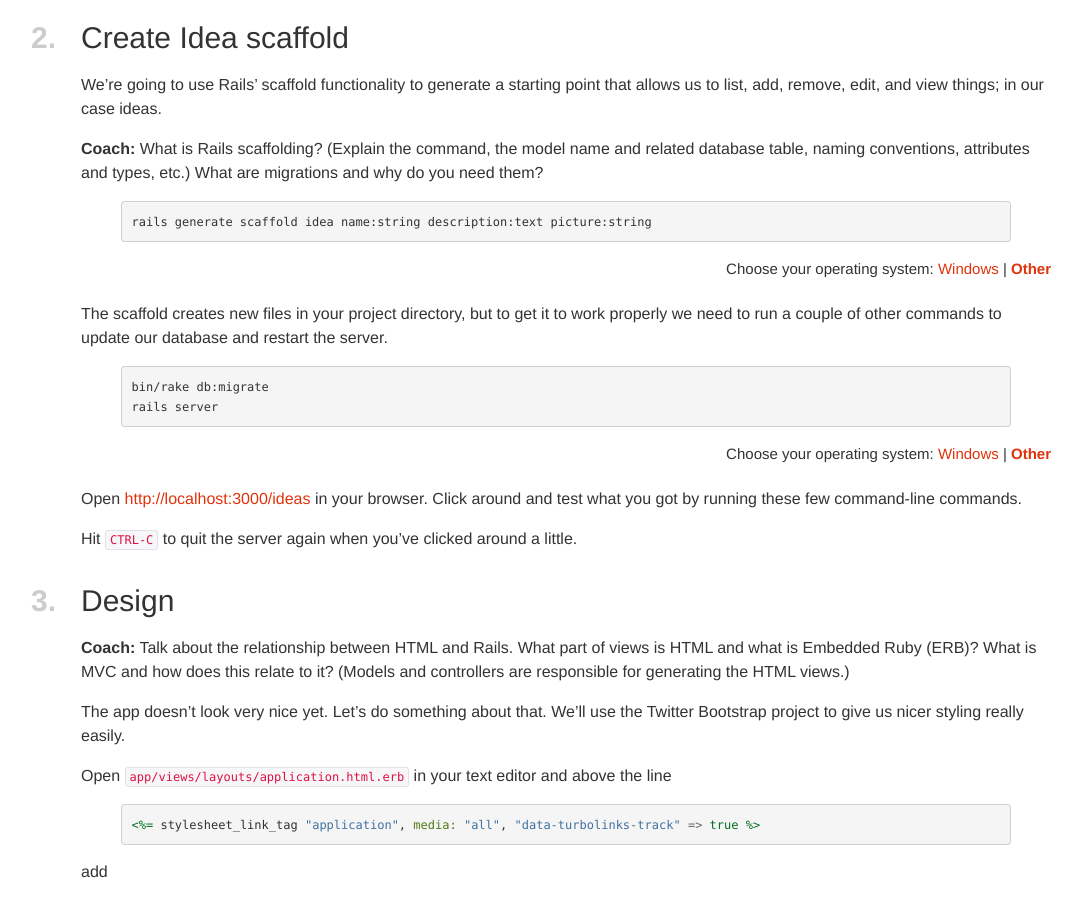
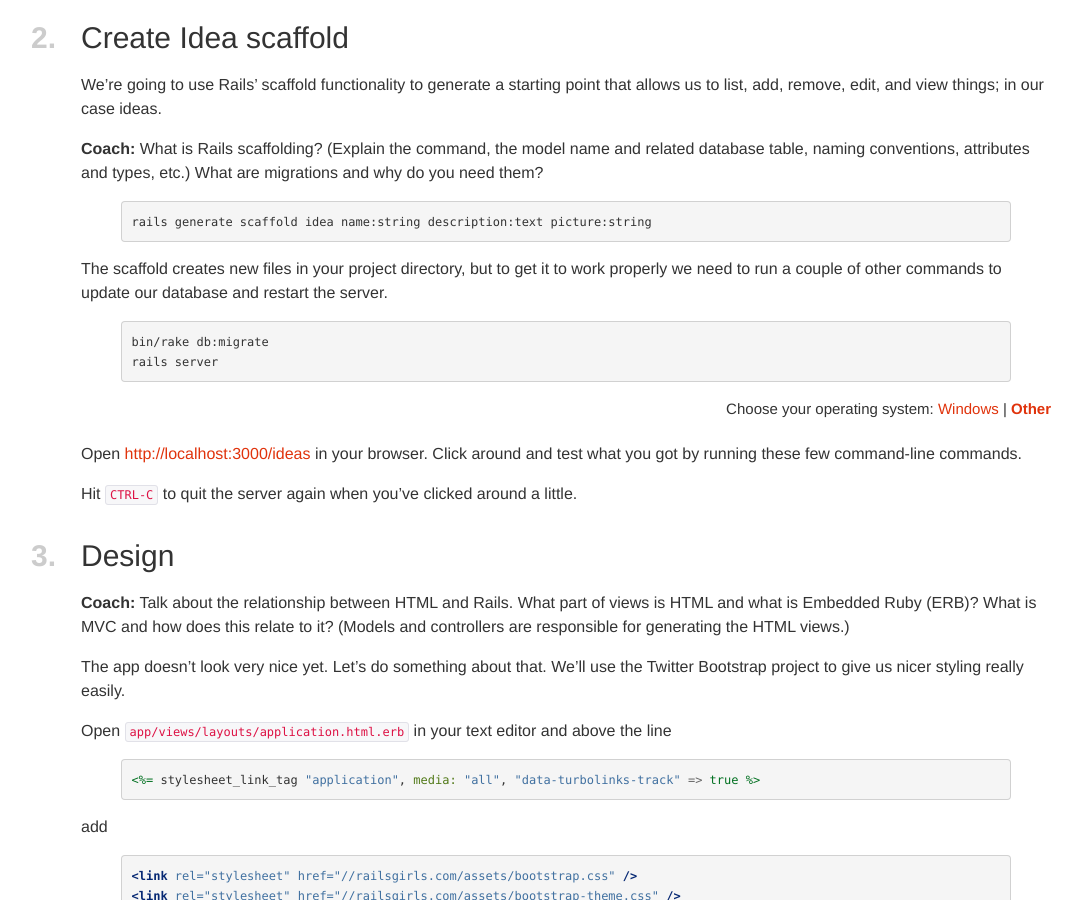
Before and after one commit to railsgirls/guides.railsgirls.com, a Jekyll site: the page built from _posts/2012-04-18-app.markdown, in a window 1280 px wide and 900 px high, scrolled down 2069 px. Shown: the whole window, without its empty margins (4-1086 px from the left). Built offline with Jekyll 4.4.1, drawn with Linux system fonts in a browser that asks for light colours; nearby versions of some CDN libraries.

Commit message:
Remove a unused win and other os swtich in the /app page.

```diff
--- a/_posts/2012-04-18-app.markdown
+++ b/_posts/2012-04-18-app.markdown
@@ -157,19 +157,9 @@ We're going to use Rails' scaffold functionality to generate a starting point th
 
 **Coach:** What is Rails scaffolding? (Explain the command, the model name and related database table, naming conventions, attributes and types, etc.) What are migrations and why do you need them?
 
-<div class="os-specific">
-  <div class="nix">
 {% highlight sh %}
 rails generate scaffold idea name:string description:text picture:string
 {% endhighlight %}
-  </div>
-
-  <div class="win">
-{% highlight sh %}
-rails generate scaffold idea name:string description:text picture:string
-{% endhighlight %}
-  </div>
-</div>
 
 The scaffold creates new files in your project directory, but to get it to work properly we need to run a couple of other commands to update our database and restart the server.
 
```
